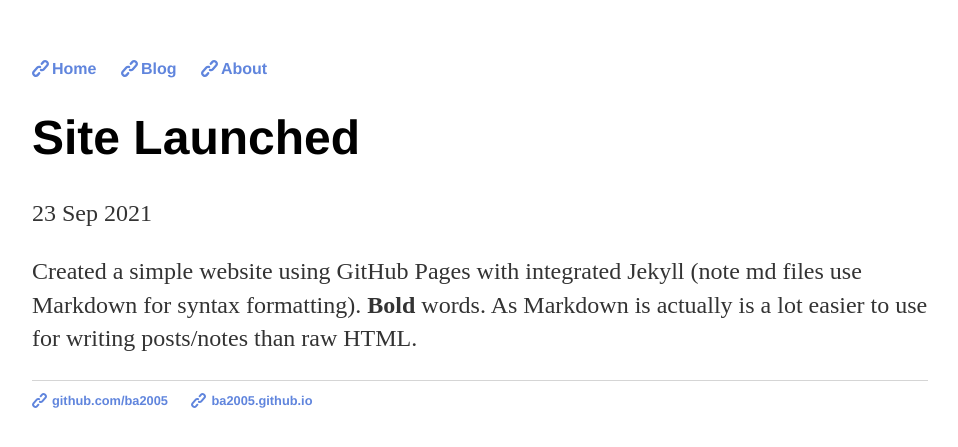
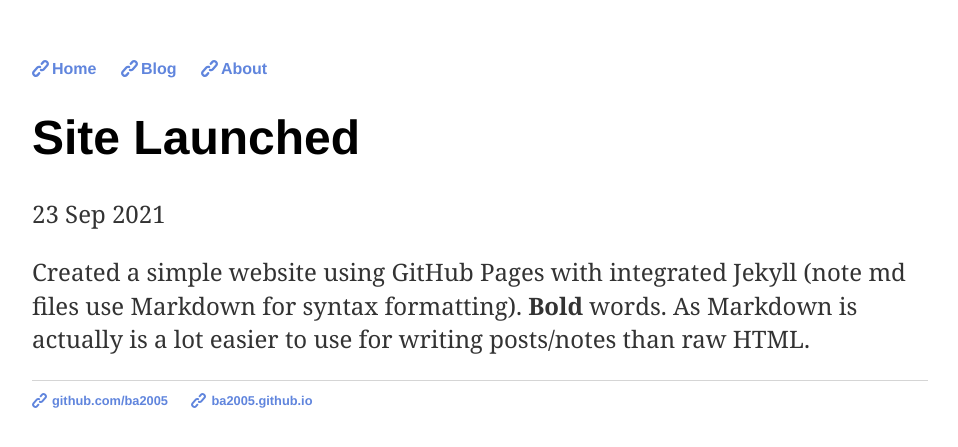
Before and after one commit to ba2005/ba2005.github.io, a Jekyll site: the page built from _posts/2021-09-23-site-launched.md, in a window 1280 px wide. Shown: the top 447 px of the page, without its empty margins (160-1118 px from the left). Built offline with Jekyll 4.4.1, drawn with Linux system fonts in a browser that asks for light colours.

Commit message:
Update blog post styling in main.css

```diff
--- a/css/main.css
+++ b/css/main.css
@@ -42,8 +42,13 @@ a:hover {
     text-decoration: underline;
 }
 
+.posts,
+.post,
+.meta {
+    font-family: 'Georgia', 'Garamond', serif;
+}
+
 ul.posts {
-    font-family: 'Georgia', 'Garamond', serif;
     margin: 20px auto 40px;
     font-size: 1.5em;
 }
@@ -53,7 +58,9 @@ ul.posts li {
     margin-bottom: 0.5rem;
 }
 
-ul.posts a {
+.posts a,
+.post a,
+.meta a {
     background-size: 1rem;
     margin-left: 5px;
 }
```
